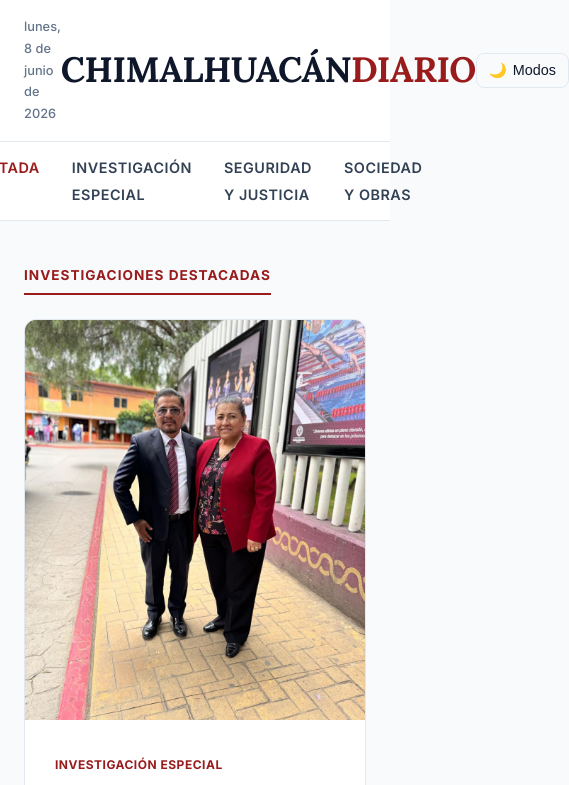
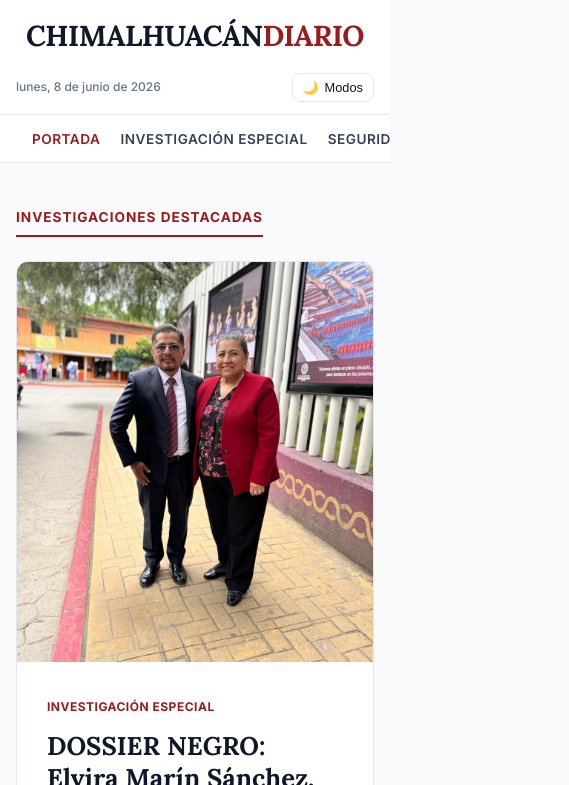
Before and after one commit to ggjyabook-star/chima, a plain HTML site: page index.html in a window 390 px wide. Shown: the top 785 px of the page, 569 px wide, since content can reach past the window. Drawn offline with Linux system fonts and the light colour scheme.

Commit message:
Optimize mobile layout for header and category navigation menu

```diff
--- a/style.css
+++ b/style.css
@@ -678,6 +678,65 @@ footer {
 }
 
 @media (max-width: 768px) {
+    .container {
+        padding: 0 16px;
+    }
+
+    .header-top {
+        display: grid;
+        grid-template-areas:
+            "logo logo"
+            "date theme";
+        grid-template-columns: 1fr auto;
+        align-items: center;
+        gap: 12px;
+        padding: 12px 0;
+    }
+
+    .logo-container {
+        grid-area: logo;
+        justify-self: center;
+    }
+
+    .logo-main {
+        font-size: 1.8rem;
+    }
+
+    .date-badge {
+        grid-area: date;
+        justify-self: start;
+        font-size: 0.75rem;
+    }
+
+    .theme-toggle {
+        grid-area: theme;
+        justify-self: end;
+        padding: 6px 10px;
+        font-size: 0.8rem;
+    }
+
+    .nav-bar {
+        justify-content: flex-start;
+        overflow-x: auto;
+        -webkit-overflow-scrolling: touch;
+        padding: 10px 16px;
+        scrollbar-width: none;
+    }
+
+    .nav-bar::-webkit-scrollbar {
+        display: none;
+    }
+
+    .nav-bar ul {
+        gap: 20px;
+        width: max-content;
+    }
+
+    .nav-bar a {
+        font-size: 0.85rem;
+        white-space: nowrap;
+    }
+
     .featured-title {
         font-size: 1.6rem;
     }
@@ -702,6 +761,7 @@ footer {
     opacity: 0.6;
     transition: opacity 0.2s;
     line-height: 1;
+    padding: 0 8px;
 }
 
 .modal-close-simple:hover {
```
